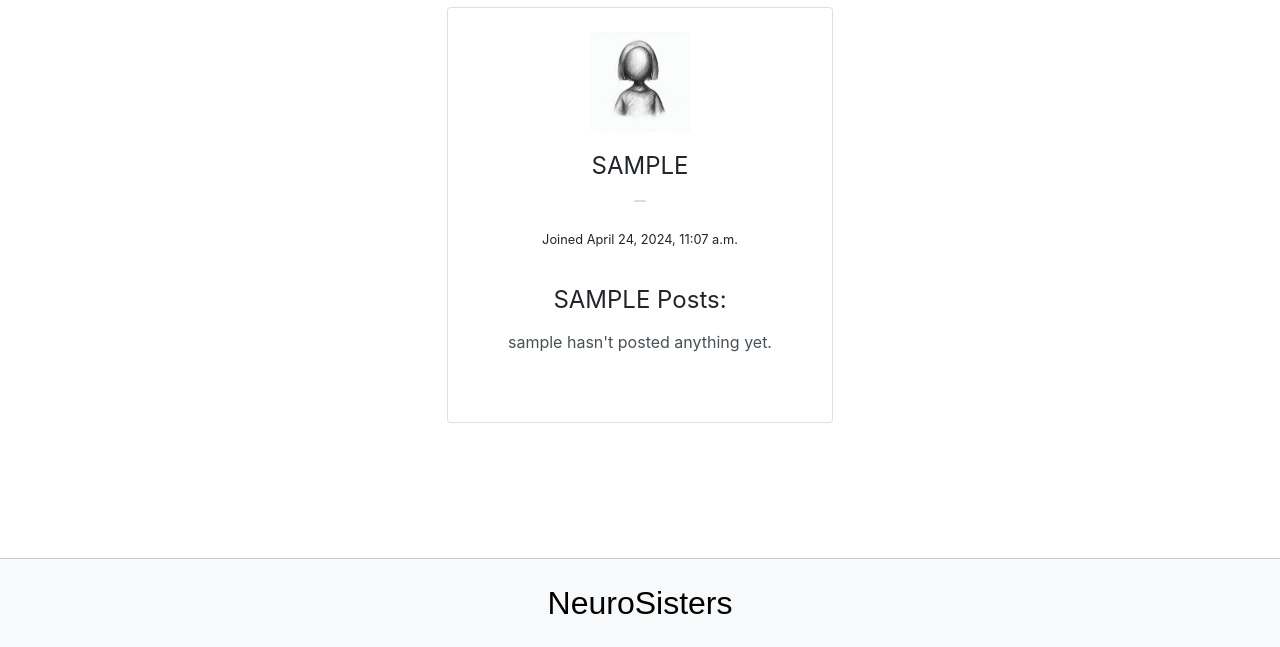
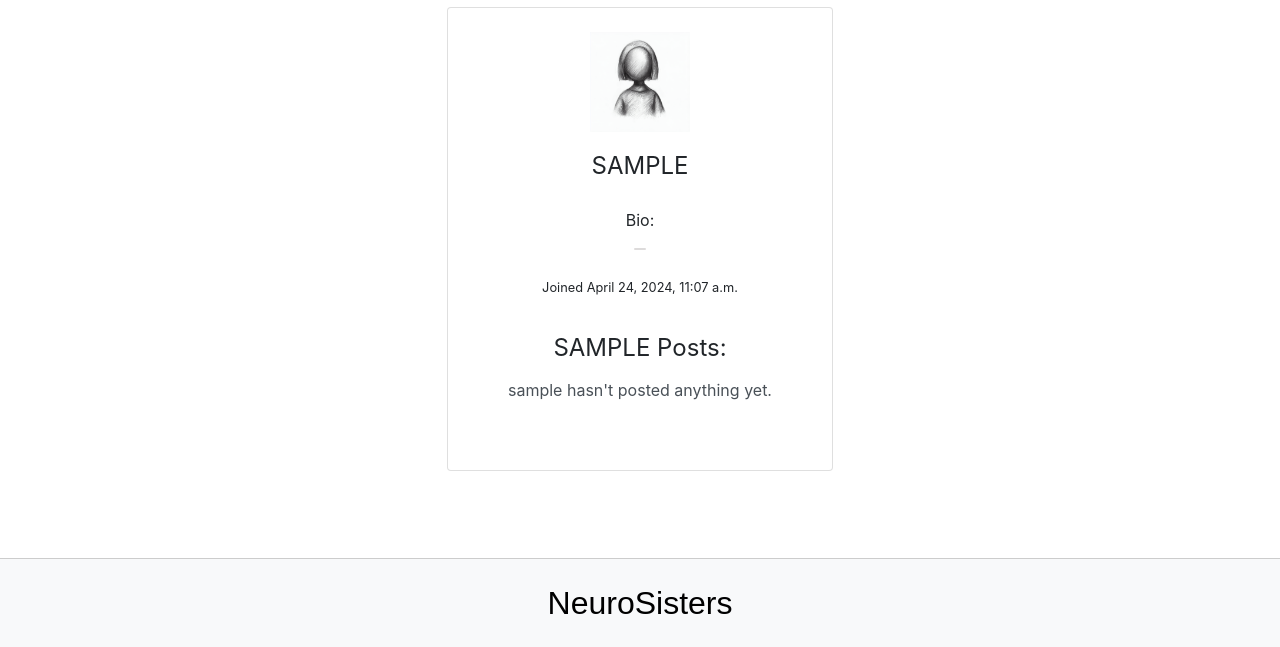
Before and after one commit to tinobragaa/neuro-sisters, a Django app: page /profile/friend/1 in a window 1280 px wide. Shown: the part 153-800 px from the top of the page. Run offline with Django 4.2, Linux system fonts and the light colour scheme; the visitor is signed in with stand-in values (Sample User, id 1); data comes from the database, SQL or seed files in the repository; data that the repository does not hold is empty; some libraries are stand-ins or nearby versions; some web fonts are replaced.

Commit message:
Enhance user_profile template layout
The friends_profile.html and profile.html templates have been improved for better user experience. In the friends_profile.html, CSS classes have been added to organize content and a check for empty posts has also been implemented. Meanwhile, the follower count in profile.html was commented out to possibly be reimplemented later.

```diff
--- /dev/null
+++ b/home/templates/home/about.html
@@ -0,0 +1,5 @@
+{% extends 'base.html' %}
+{% load static %}
+{% block body %}
+About page
+{% endblock %}
--- a/home/urls.py
+++ b/home/urls.py
@@ -1,8 +1,9 @@
 from django.urls import path
-from . import views
+from .views import read_more, about, index
 
 urlpatterns = [
-    path('', views.index, name='home'),
-    path('read_more/', views.read_more, name='read_more'),
+    path('', index, name='home'),
+    path('read_more/', read_more, name='read_more'),
+    path('about/', about, name='about'),
 
 ]
--- a/home/views.py
+++ b/home/views.py
@@ -15,3 +15,8 @@ def read_more(request):
     context = {}
 
     return render(request, "home/read_more.html", context)
+
+
+def about(request):
+    context = {}
+    return render(request, "home/about.html", context)
--- a/templates/base.html
+++ b/templates/base.html
@@ -58,7 +58,7 @@
                     <a class="nav-link logo-font" href="{% url 'home' %}">NeuroSisters</a>
                 </li>
                 <li class="nav-item">
-                    <a class="nav-link" href="#">About Us</a>
+                    <a class="nav-link" href="{% url 'about' %}">About Us</a>
                 </li>
                 <li class="nav-item">
                     <a class="nav-link" href="{% url 'read_more' %}">Read More</a>
--- a/user_profile/templates/user_profile/friends_profile.html
+++ b/user_profile/templates/user_profile/friends_profile.html
@@ -10,7 +10,9 @@
                      alt="Default profile image showing pencil sketch of a person"/>
 
                 <span class="profile-name mt-3">{{ user_profile | upper }}</span>
-
+                <div class=" px-2 rounded mt-4 date ">
+                    <span class="text-small">Bio:</span>
+                </div>
                 <div class="card profile-text mt-3"><span>{{ user_profile.bio | safe | escape }}</span>
                 </div>
 
@@ -18,7 +20,8 @@
                 </div>
 
                 <div class="d-flex flex-column justify-content-center align-items-center mt-3 mb-3 p-3">
-                    <span class="profile-name">{{ user_profile | upper }} Posts:</span>
+
+                    <span class="follow">{{ user_profile | upper }} Posts:</span>
                     <ul class="list-group list-group-flush">
                         {% for post in posts.all %}
                             <li class="list-group-item list-group-item-action tex-align-center d-flex justify-content-between align-items-center">
--- a/user_profile/templates/user_profile/profile.html
+++ b/user_profile/templates/user_profile/profile.html
@@ -11,10 +11,11 @@
 
                 <span class="profile-name mt-3">{{ user_profile | upper }}</span>
 
-{#                <div class="d-flex flex-row justify-content-center align-items-center mt-3">#}
-{#                    <span class="number">1069 <span class="">Followers</span></span></div>#}
                 <div class=" d-flex mt-3">
                     <button class="btn1 btn-dark">Edit Profile</button>
+                </div>
+                <div class=" px-2 rounded mt-4 date ">
+                    <span class="text-small">Bio:</span>
                 </div>
                 <div class="card profile-text mt-3"><span>{{ user_profile.bio | safe | escape }}</span>
                 </div>
```
